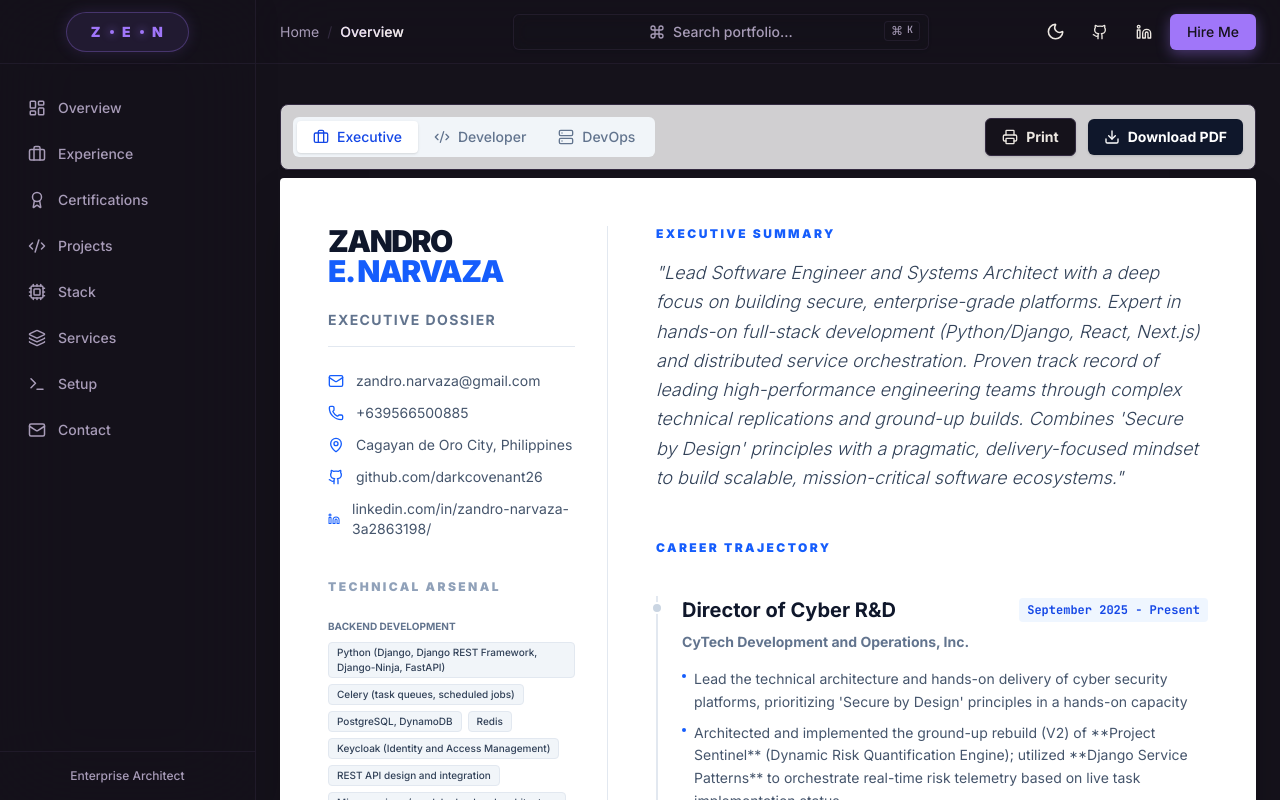
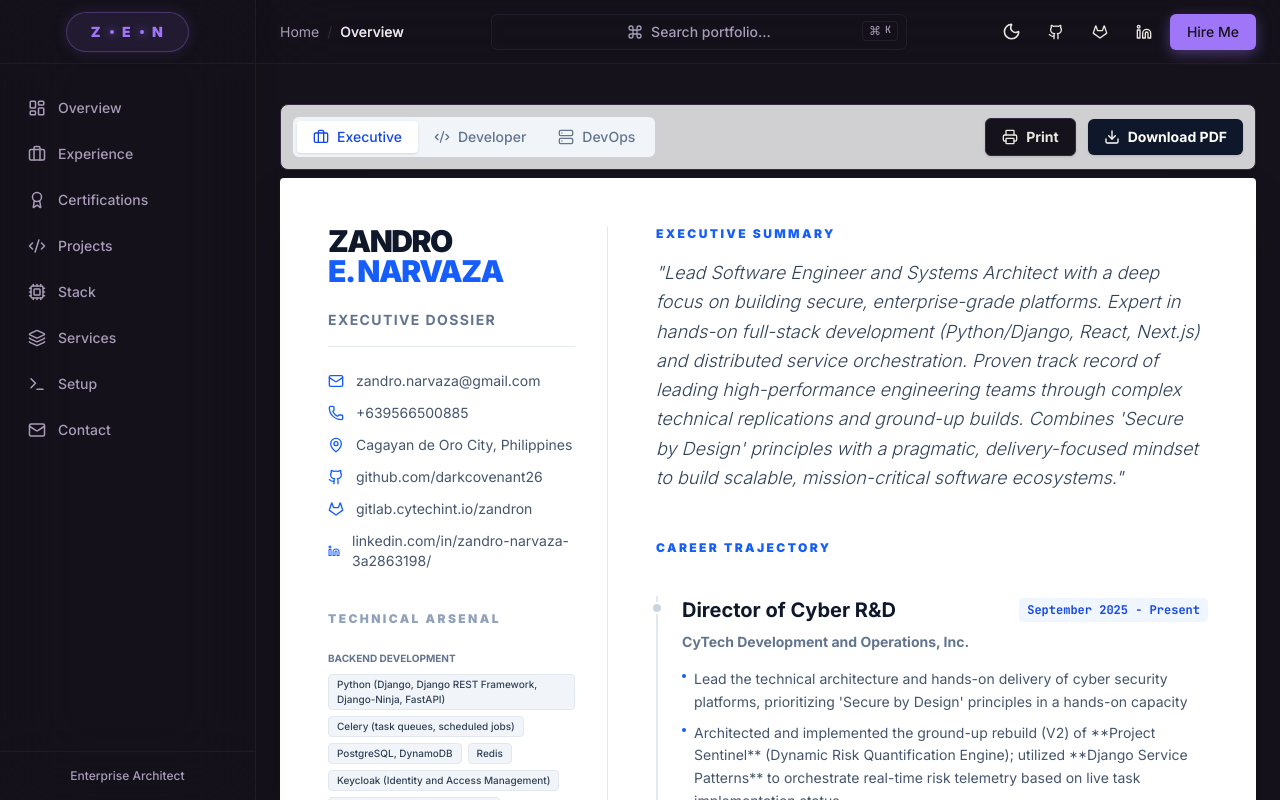
Before and after one commit to DarkCovenant26/Portfolio, a Next.js app in the folder web/: page /cv in a window 1280 px wide. Shown: the top 800 px of the page. Built offline with nearby package versions, Linux system fonts and the light colour scheme.

Commit message:
feat: add GitLab profile support to data schema, UI components, and site metadata

```diff
--- a/web/src/app/contact/page.tsx
+++ b/web/src/app/contact/page.tsx
@@ -1,5 +1,5 @@
 import { cvData } from "@/data/cv-data";
-import { Mail, Github, Linkedin, MapPin, Phone, Copy } from "lucide-react";
+import { Mail, Github, Gitlab, Linkedin, MapPin, Phone, Copy } from "lucide-react";
 import { Button } from "@/components/ui/button";
 import { Metadata } from "next";
 
@@ -66,6 +66,14 @@ export default function ContactPage() {
               </Button>
             )}
 
+            {cvData.personal.gitlab && (
+              <Button variant="outline" className="w-full justify-start h-10 text-xs" asChild>
+                <a href={`https://${cvData.personal.gitlab}`} target="_blank" rel="noreferrer">
+                  <Gitlab className="mr-2 h-4 w-4" /> {cvData.personal.gitlab}
+                </a>
+              </Button>
+            )}
+
             {cvData.personal.linkedin && (
               <Button variant="outline" className="w-full justify-start h-10 text-xs" asChild>
                 <a href={`https://${cvData.personal.linkedin}`} target="_blank" rel="noreferrer">
--- a/web/src/app/cv/page.tsx
+++ b/web/src/app/cv/page.tsx
@@ -2,7 +2,7 @@
 
 import { useState } from "react";
 import { cvData, cvDataDeveloper, cvDataDevOps } from "@/data/cv-data";
-import { Mail, Phone, MapPin, Github, Linkedin, Printer, Briefcase, Code2, Server } from "lucide-react";
+import { Mail, Phone, MapPin, Github, Gitlab, Linkedin, Printer, Briefcase, Code2, Server } from "lucide-react";
 import { CVDownloader } from "@/components/CVDownloader";
 import { motion } from "framer-motion";
 
@@ -112,6 +112,14 @@ export default function CVPage() {
                                         {activeData.personal.github}
                                     </a>
                                 </div>
+                                {activeData.personal.gitlab && (
+                                    <div className="flex items-center gap-3 text-slate-600">
+                                        <Gitlab className="w-4 h-4 text-blue-600" />
+                                        <a href={`https://${activeData.personal.gitlab}`} target="_blank" rel="noopener noreferrer" className="hover:text-blue-600 transition-colors">
+                                            {activeData.personal.gitlab}
+                                        </a>
+                                    </div>
+                                )}
                                 <div className="flex items-center gap-3 text-slate-600">
                                     <Linkedin className="w-4 h-4 text-blue-600" />
                                     <a href={`https://${activeData.personal.linkedin}`} target="_blank" rel="noopener noreferrer" className="hover:text-blue-600 transition-colors">
--- a/web/src/app/layout.tsx
+++ b/web/src/app/layout.tsx
@@ -53,7 +53,8 @@ export default function RootLayout({
         "url": BASE_URL,
         "sameAs": [
             "https://linkedin.com/in/zandro-narvaza-3a2863198/",
-            "https://github.com/darkcovenant26"
+            "https://github.com/darkcovenant26",
+            "https://gitlab.cytechint.io/zandron"
         ]
     };
 
--- a/web/src/components/contact/ContactSection.tsx
+++ b/web/src/components/contact/ContactSection.tsx
@@ -1,7 +1,7 @@
 "use client";
 
 import { motion } from "framer-motion";
-import { Mail, Github, Linkedin, ArrowRight } from "lucide-react";
+import { Mail, Github, Gitlab, Linkedin, ArrowRight } from "lucide-react";
 import Link from "next/link";
 import { MagneticButton } from "@/components/ui/MagneticButton";
 import { cvData } from "@/data/cv-data";
@@ -37,9 +37,20 @@ export const ContactSection = () => {
                             href={`https://${cvData.personal.github}`}
                             target="_blank"
                             className="p-4 rounded-full bg-muted border border-card-border hover:bg-primary/10 hover:border-primary/50 transition-all"
+                            title="GitHub (Personal Projects)"
                         >
                             <Github className="h-6 w-6" />
                         </Link>
+                        {cvData.personal.gitlab && (
+                            <Link
+                                href={`https://${cvData.personal.gitlab}`}
+                                target="_blank"
+                                className="p-4 rounded-full bg-muted border border-card-border hover:bg-primary/10 hover:border-primary/50 transition-all"
+                                title="GitLab (Professional)"
+                            >
+                                <Gitlab className="h-6 w-6" />
+                            </Link>
+                        )}
                         <Link
                             href={`https://${cvData.personal.linkedin}`}
                             target="_blank"
--- a/web/src/components/cv/CVDocument.tsx
+++ b/web/src/components/cv/CVDocument.tsx
@@ -55,7 +55,7 @@ export const CVDocument = React.forwardRef<HTMLDivElement, CVDocumentProps>(
                                         {data.personal.email}
                                     </a>
                                 </div>
-                                {(data.personal.linkedin || data.personal.github) && (
+                                {(data.personal.linkedin || data.personal.github || data.personal.gitlab) && (
                                     <div className="flex flex-wrap gap-3 items-center">
                                         {data.personal.linkedin && (
                                             <a href={`https://${data.personal.linkedin}`} className="hover:underline" style={{ color: '#0f766e' }}>
@@ -67,6 +67,14 @@ export const CVDocument = React.forwardRef<HTMLDivElement, CVDocumentProps>(
                                                 {data.personal.linkedin && <span style={{ color: '#2dd4bf' }}>•</span>}
                                                 <a href={`https://${data.personal.github}`} className="hover:underline" style={{ color: '#0f766e' }}>
                                                     {data.personal.github}
+                                                </a>
+                                            </>
+                                        )}
+                                        {data.personal.gitlab && (
+                                            <>
+                                                {(data.personal.linkedin || data.personal.github) && <span style={{ color: '#2dd4bf' }}>•</span>}
+                                                <a href={`https://${data.personal.gitlab}`} className="hover:underline" style={{ color: '#0f766e' }}>
+                                                    {data.personal.gitlab}
                                                 </a>
                                             </>
                                         )}
--- a/web/src/components/layout/Footer.tsx
+++ b/web/src/components/layout/Footer.tsx
@@ -1,6 +1,6 @@
 "use client";
 
-import { Wifi, Activity, Github, Linkedin, Mail } from "lucide-react";
+import { Wifi, Activity, Github, Gitlab, Linkedin, Mail } from "lucide-react";
 import Link from "next/link";
 import { usePathname } from "next/navigation";
 import { cvData } from "@/data/cv-data";
@@ -32,6 +32,9 @@ export function Footer() {
                 {/* Center: Social Links (Call to Action) */}
                 <div className="flex items-center gap-6">
                     <SocialLink href={`https://${cvData.personal.github}`} icon={Github} label="GITHUB" />
+                    {cvData.personal.gitlab && (
+                        <SocialLink href={`https://${cvData.personal.gitlab}`} icon={Gitlab} label="GITLAB" />
+                    )}
                     <SocialLink href={`https://${cvData.personal.linkedin}`} icon={Linkedin} label="LINKEDIN" />
                     <SocialLink href={`mailto:${cvData.personal.email}`} icon={Mail} label="EMAIL" />
                 </div>
--- a/web/src/components/layout/TopBar.tsx
+++ b/web/src/components/layout/TopBar.tsx
@@ -3,7 +3,7 @@
 import { useState } from "react";
 import { ThemeToggle } from "@/components/ui/theme-toggle";
 import { Button } from "@/components/ui/button";
-import { Command, Github, Linkedin, Menu, X, LayoutDashboard, Briefcase, Code2, Layers, Mail, Terminal, Cpu, Award } from "lucide-react";
+import { Command, Github, Gitlab, Linkedin, Menu, X, LayoutDashboard, Briefcase, Code2, Layers, Mail, Terminal, Cpu, Award } from "lucide-react";
 import { cvData } from "@/data/cv-data";
 import { CommandPalette } from "@/components/CommandPalette";
 import Link from "next/link";
@@ -65,6 +65,13 @@ export function TopBar() {
               <Github className="w-4 h-4" />
             </a>
           </Button>
+          {cvData.personal.gitlab && (
+            <Button variant="ghost" size="icon" asChild className="topbar-icon-btn" title="GitLab (Professional)">
+              <a href={`https://${cvData.personal.gitlab}`} target="_blank" rel="noreferrer">
+                <Gitlab className="w-4 h-4" />
+              </a>
+            </Button>
+          )}
           <Button variant="ghost" size="icon" asChild className="topbar-icon-btn">
             <a href={`https://${cvData.personal.linkedin}`} target="_blank" rel="noreferrer">
               <Linkedin className="w-4 h-4" />
--- a/web/src/data/cv-data.ts
+++ b/web/src/data/cv-data.ts
@@ -7,6 +7,7 @@ export interface CVData {
         email: string;
         linkedin?: string;
         github?: string;
+        gitlab?: string;
         website?: string;
         photo?: string;
     };
@@ -55,6 +56,7 @@ export const cvData: CVData = {
         email: "zandro.narvaza@gmail.com",
         linkedin: "linkedin.com/in/zandro-narvaza-3a2863198/",
         github: "github.com/darkcovenant26",
+        gitlab: "gitlab.cytechint.io/zandron",
         photo: "/images/profile-photo.jpg",
     },
     summary:
@@ -347,6 +349,7 @@ export const cvDataDeveloper: CVData = {
         email: "zandro.narvaza@gmail.com",
         linkedin: "linkedin.com/in/zandro-narvaza-3a2863198/",
         github: "github.com/darkcovenant26",
+        gitlab: "gitlab.cytechint.io/zandron",
         photo: "/images/profile-photo.jpg",
     },
     summary:
@@ -625,6 +628,7 @@ export const cvDataDevOps: CVData = {
         email: "zandro.narvaza@gmail.com",
         linkedin: "linkedin.com/in/zandro-narvaza-3a2863198/",
         github: "github.com/darkcovenant26",
+        gitlab: "gitlab.cytechint.io/zandron",
         photo: "/images/profile-photo.jpg",
     },
     summary:
```
